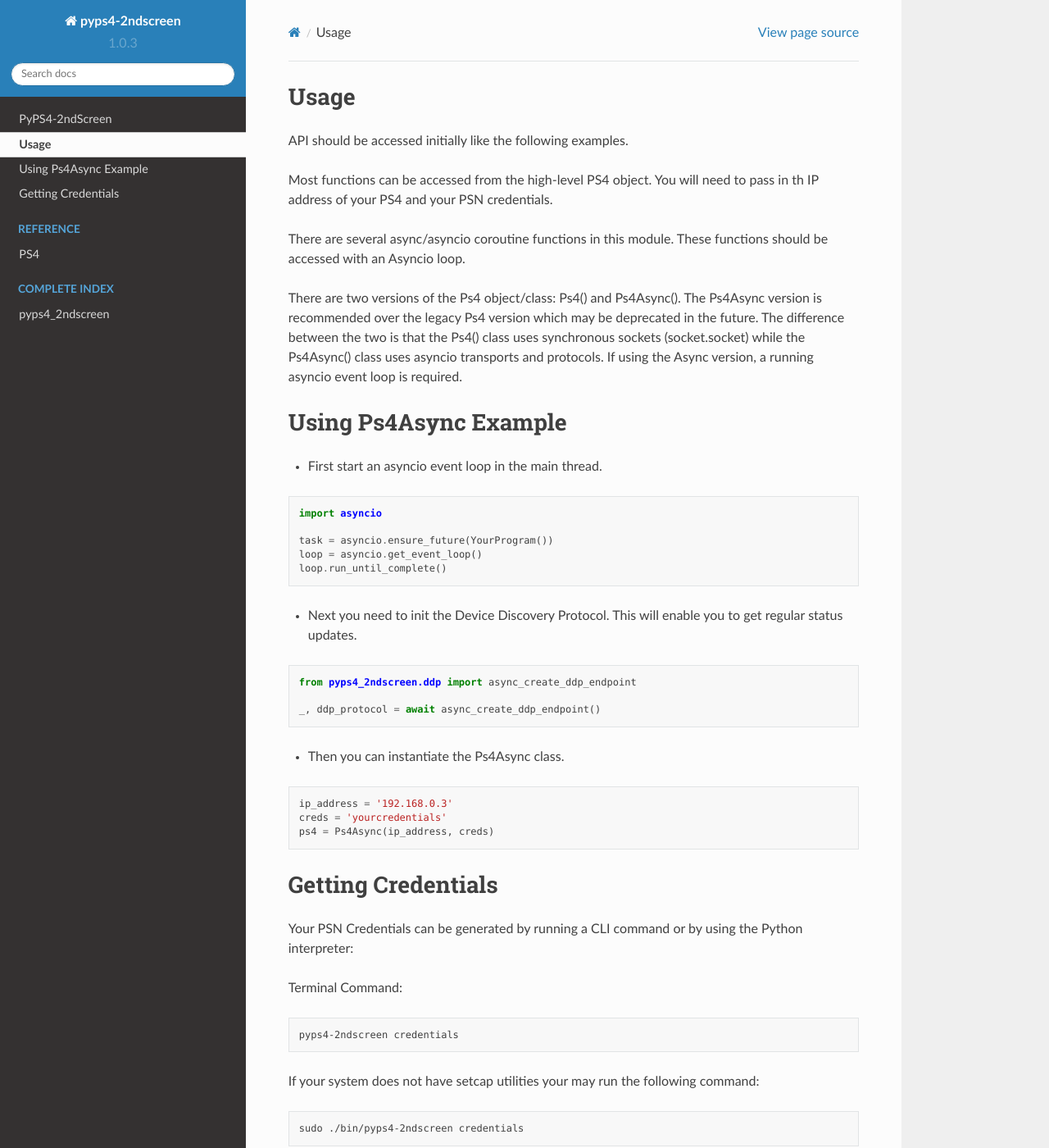
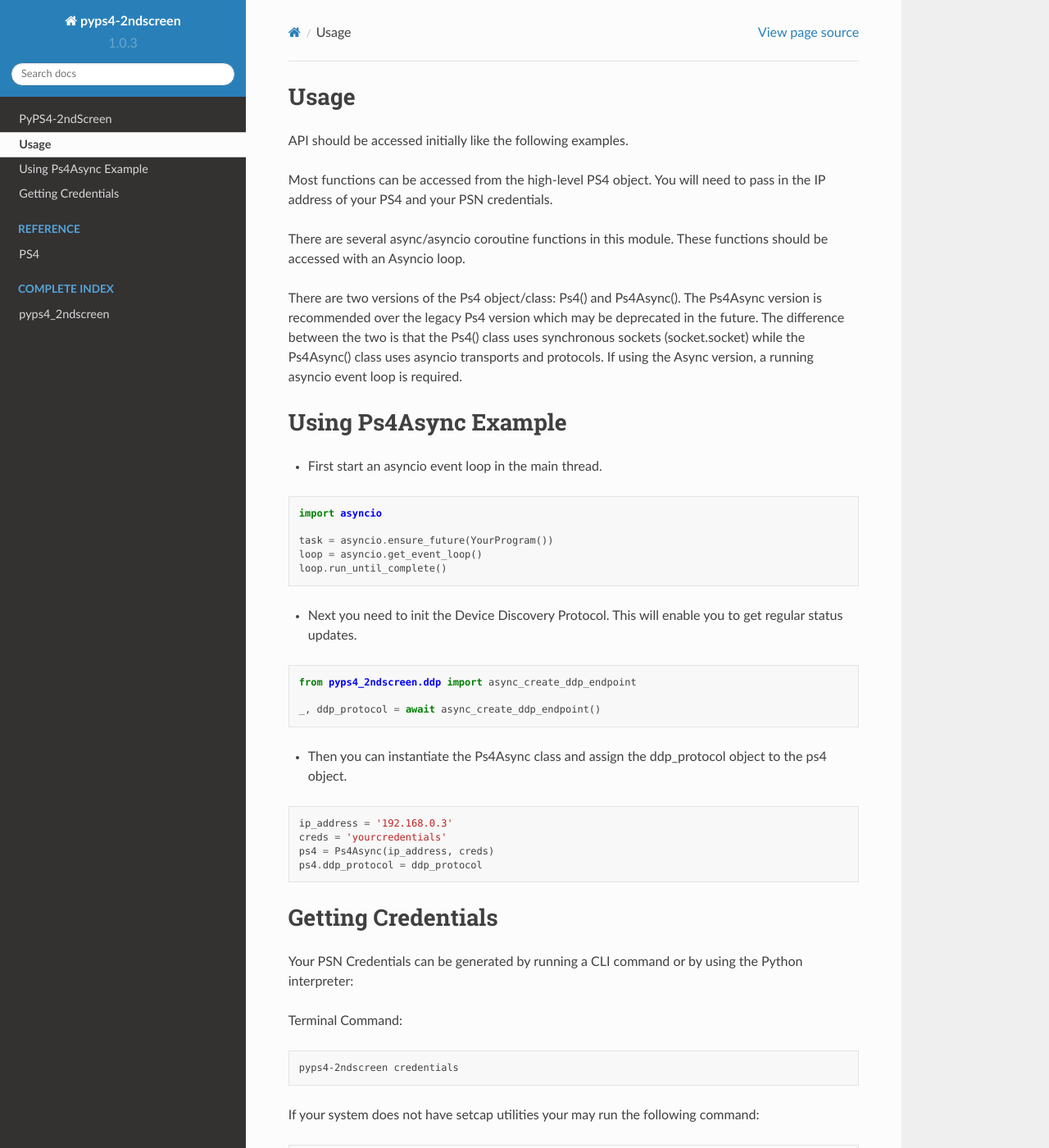
Before and after one commit to ktnrg45/pyps4-2ndscreen, a Sphinx documentation site: the page built from docs/source/usage.rst, in a window 1280 px wide and 1400 px high. Shown: the whole window at 82% size. Built offline with Sphinx 7.4.7 and the Read the Docs theme 2.0.0, drawn with Linux system fonts in a browser that asks for light colours.

Commit message:
Update usage.rst

```diff
--- a/docs/source/usage.rst
+++ b/docs/source/usage.rst
@@ -2,7 +2,7 @@
 =====================
 API should be accessed initially like the following examples.
 
-Most functions can be accessed from the high-level PS4 object. You will need to pass in th IP address of your PS4 and your PSN credentials.
+Most functions can be accessed from the high-level PS4 object. You will need to pass in the IP address of your PS4 and your PSN credentials.
 
 There are several async/asyncio coroutine functions in this module. These functions should be accessed with an Asyncio loop.
 
@@ -30,13 +30,15 @@
 
     _, ddp_protocol = await async_create_ddp_endpoint()
 
-- Then you can instantiate the Ps4Async class.
+- Then you can instantiate the Ps4Async class and assign the ddp_protocol object to the ps4 object.
 
 .. code:: python
 
     ip_address = '192.168.0.3'
     creds = 'yourcredentials'
     ps4 = Ps4Async(ip_address, creds)
+    ps4.ddp_protocol = ddp_protocol
+
 
 Getting Credentials
 =====================
```
